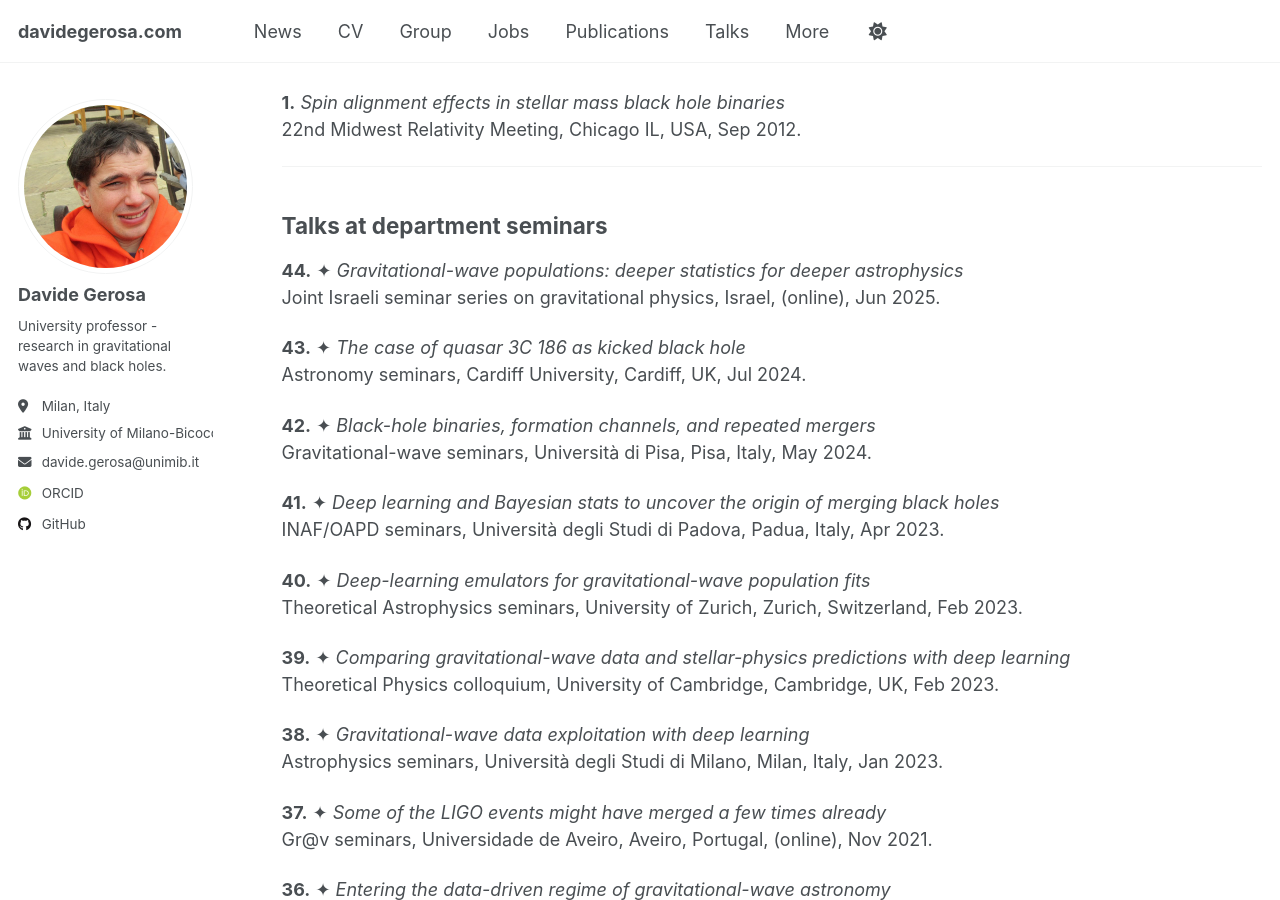
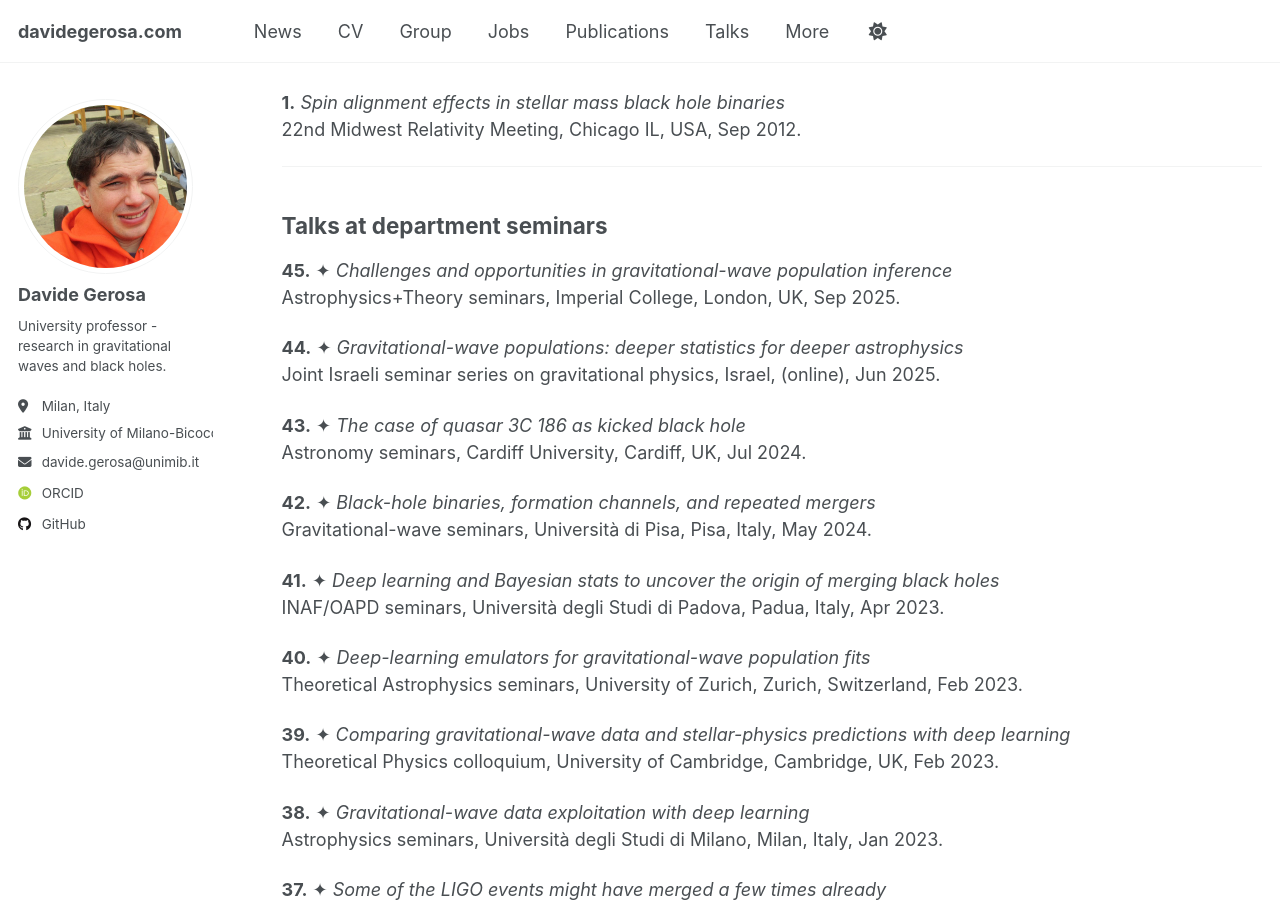
Before and after one commit to dgerosa/website, a Jekyll site: the page built from _pages/talks.md, in a window 1280 px wide and 900 px high, scrolled down 7039 px. Built offline with Jekyll 4.4.1, drawn with Linux system fonts in a browser that asks for light colours; some web fonts are replaced; some of the changed text lies outside the part shown.

Commit message:
Website update from workflow

```diff
--- a/_pages/_talks.md
+++ b/_pages/_talks.md
@@ -2,7 +2,7 @@ Invited talks marked with ✦.
 
 ## Summary
 **82** (**34**✦) [Talks at conferences](#talks-at-conferences) \
-**44** (**44**✦) [Talks at department seminars](#talks-at-department-seminars) \
+**45** (**45**✦) [Talks at department seminars](#talks-at-department-seminars) \
 **6** (**5**✦) [Lectures at PhD schools](#lectures-at-phd-schools) \
 **8** (**4**✦) [Posters at conferences](#posters-at-conferences) \
 **17** (**17**✦) [Outreach talks](#outreach-talks)
@@ -265,6 +265,9 @@ BritGrav 14, Cambridge, UK, Mar 2014.
 
 ## Talks at department seminars
 
+**45.** ✦ *Challenges and opportunities in gravitational-wave population inference*  \\
+Astrophysics+Theory seminars, Imperial College, London, UK, Sep 2025.
+
 **44.** ✦ *Gravitational-wave populations: deeper statistics for deeper astrophysics*  \\
 Joint Israeli seminar series on gravitational physics, Israel, (online), Jun 2025.
 
```
Also changed, not shown: other parts of _pages/_talks.md (+1 -1 lines), _pages/_citations.md (+1 -1 lines), _pages/_group.md (+1 -1 lines), _pages/_publications.md (+1 -1 lines).
